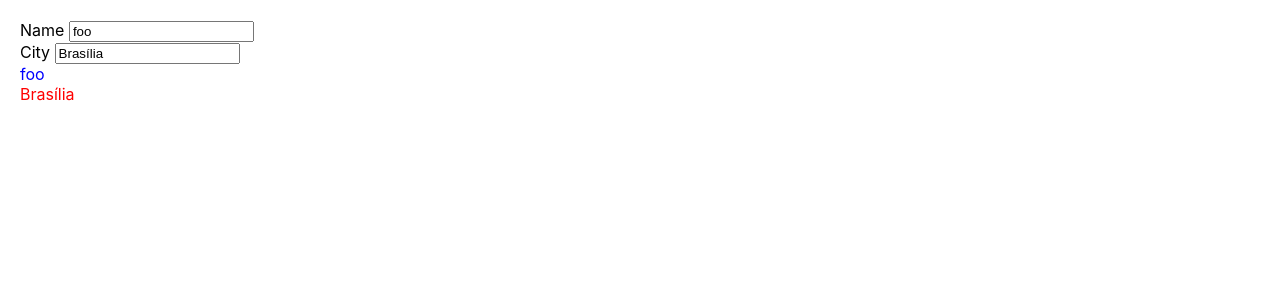
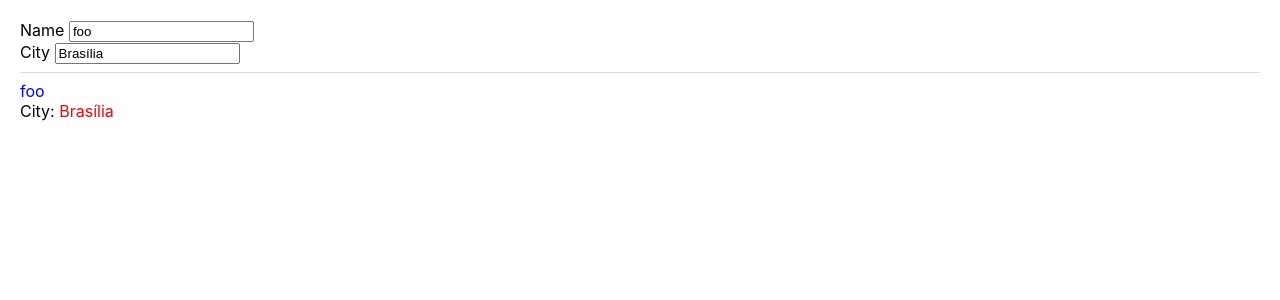
Before and after one commit to rodrigocfd/react-typescript-context-example, a React (Create React App) app: page / in a window 1280 px wide. Shown: the top 300 px of the page. Built offline with nearby package versions, Linux system fonts and the light colour scheme; the HTML template or start-up script is replaced by a standard one.

Commit message:
Using props.

```diff
--- a/src/app/App.tsx
+++ b/src/app/App.tsx
@@ -15,8 +15,9 @@ const App: FC<Props> = () => {
 		<ContextStore.Provider value={newStore()}>
 			<div>
 				<Inputs />
+				<hr />
 				<TextBlue />
-				<TextRed />
+				<TextRed label="City"/>
 			</div>
 		</ContextStore.Provider>
 	);
--- a/src/app/ContextStore.ts
+++ b/src/app/ContextStore.ts
@@ -14,12 +14,6 @@ export interface Store {
 export type StoreGetSet = [Store, (s: Store) => void];
 
 /**
- * Context object, to be passed to useContext hook.
- */
-export const ContextStore = React.createContext(
-	<StoreGetSet>[<Store>{}, (s: Store): void => {}]);
-
-/**
  * Creates a new store with default values.
  * Return value can be passed to ContextStore.Provider.
  */
@@ -31,6 +25,12 @@ export function newStore(): StoreGetSet {
 };
 
 /**
+ * Context object, to be passed to useContext hook.
+ */
+export const ContextStore = React.createContext(
+	<StoreGetSet>[<Store>{}, (s: Store): void => {}]);
+
+/**
  * Syntactic sugar to useContext hook.
  */
 export default function useStore(): StoreGetSet {
--- a/src/app/TextRed.tsx
+++ b/src/app/TextRed.tsx
@@ -2,13 +2,18 @@ import React, {FC} from 'react';
 
 import useStore from './ContextStore';
 
-interface Props { }
+interface Props {
+	label: string;
+}
 
-const RedText: FC<Props> = () => {
+const RedText: FC<Props> = (p) => {
 	const [store, setStore] = useStore();
 
 	return (
-		<div style={{color: 'red'}}>{store.city}</div>
+		<div>
+			<span>{p.label}: </span>
+			<span style={{color: 'red'}}>{store.city}</span>
+		</div>
 	);
 };
 
--- a/src/index.css
+++ b/src/index.css
@@ -15,3 +15,9 @@ code {
 	font-family: source-code-pro, Menlo, Monaco, Consolas, 'Courier New',
 		monospace;
 }
+
+hr {
+	border: none;
+	height: 1px;
+	background-color: #ddd;
+}
```
